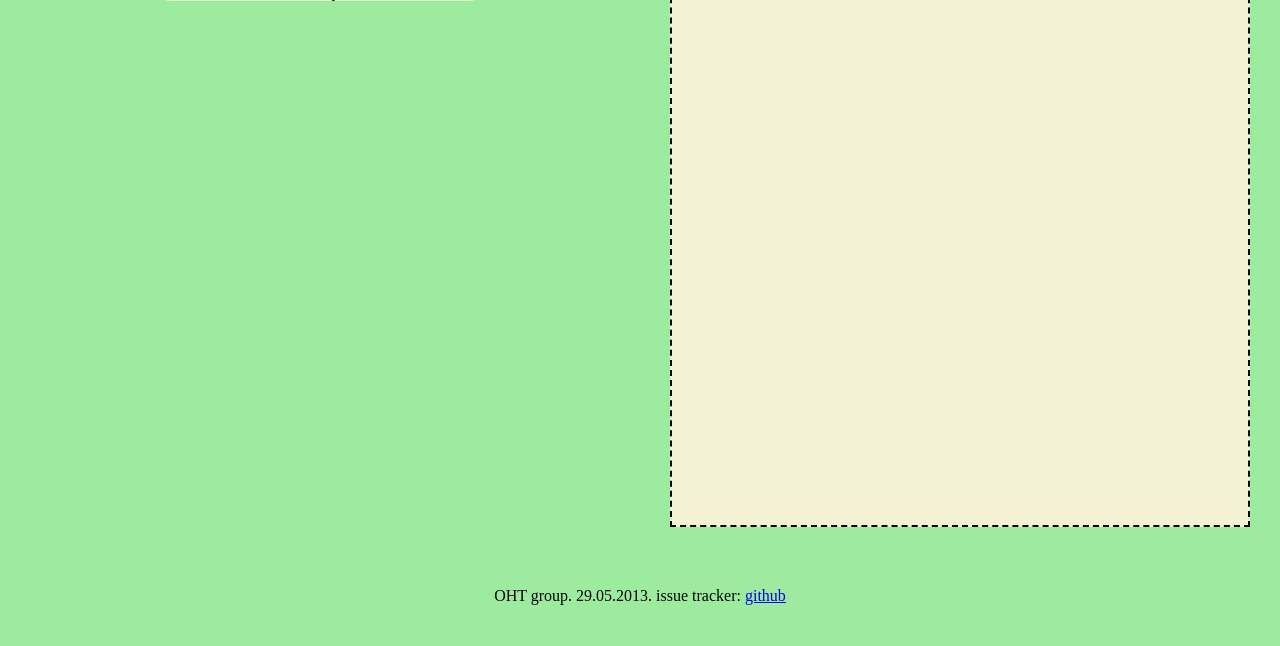
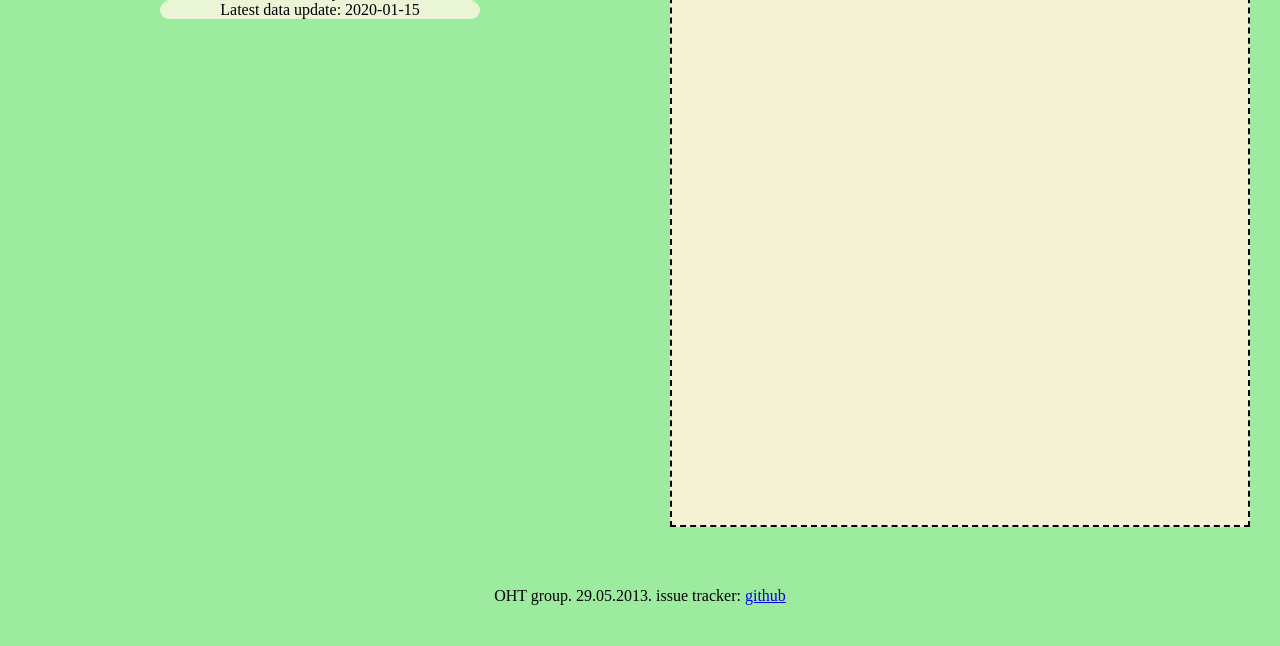
Before and after one commit to QuantumDamage/OpenHomeAutomation, a Flask app: template templates/dashboard.html in a window 1280 px wide. Shown: the part 153-799 px from the top of the page. Run offline with Flask 2, Linux system fonts and the light colour scheme; the template is opened without the code that fills it: most values are stand-ins (such as "Sample title", 1, 10 or a date in 2020).

Commit message:
added last read to dashboard

```diff
--- a/templates/dashboard.html
+++ b/templates/dashboard.html
@@ -42,7 +42,7 @@
 		<div class="led">Latest temperature outside: {{entries[0].temperature_outside}}</div>
 		<div class="led">Latest humidity inside: {{entries[0].humidity}}</div>
 		<div class="led"></div>
-		<div class="led"></div>
+		<div class="led">Latest data update: {{entries[0].datenormal}}</div>
 		<div class="led"></div>
 	</div>
 	<div class="right-top"> <div id="placeholder"></div></div>
```
